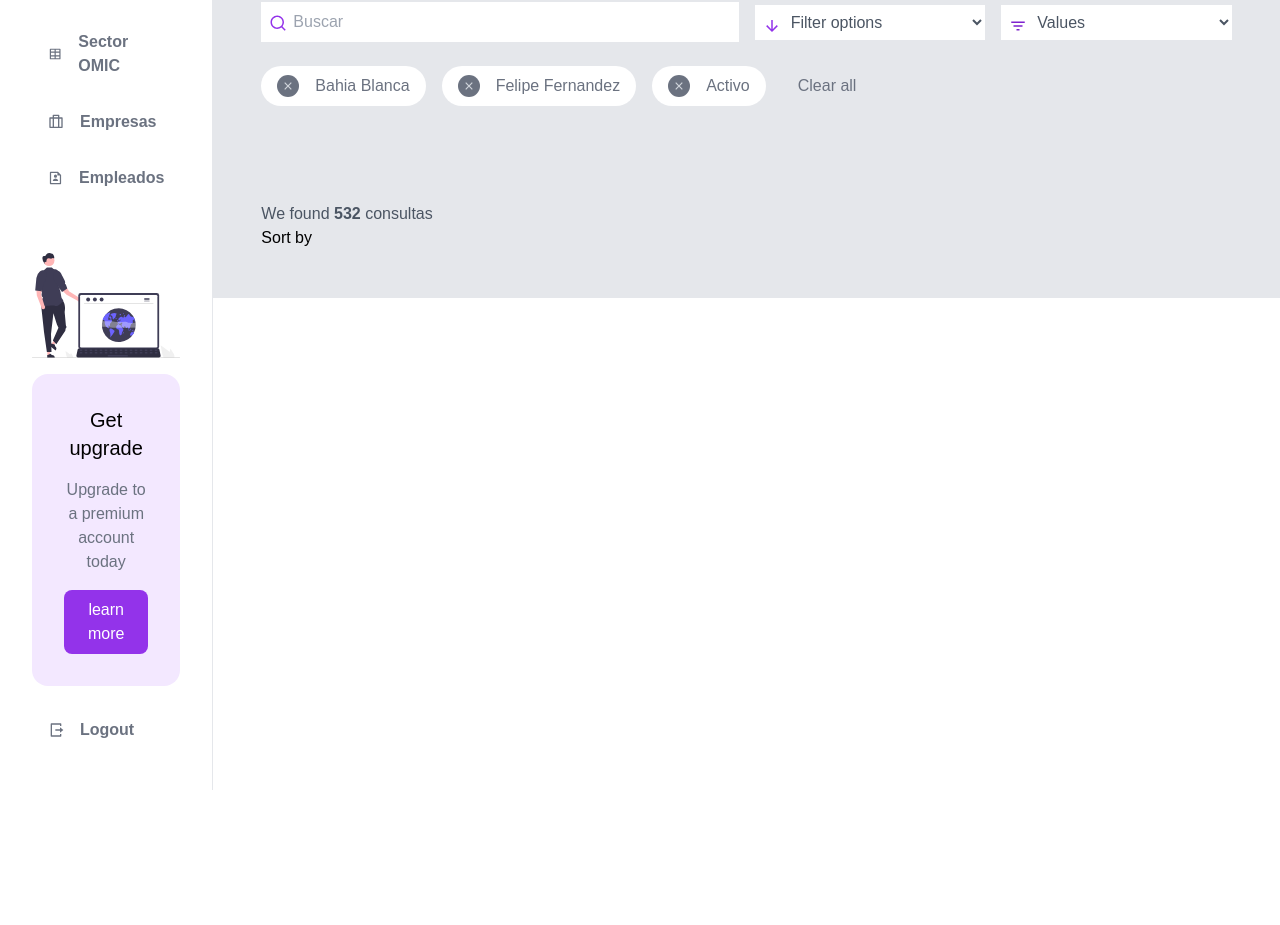
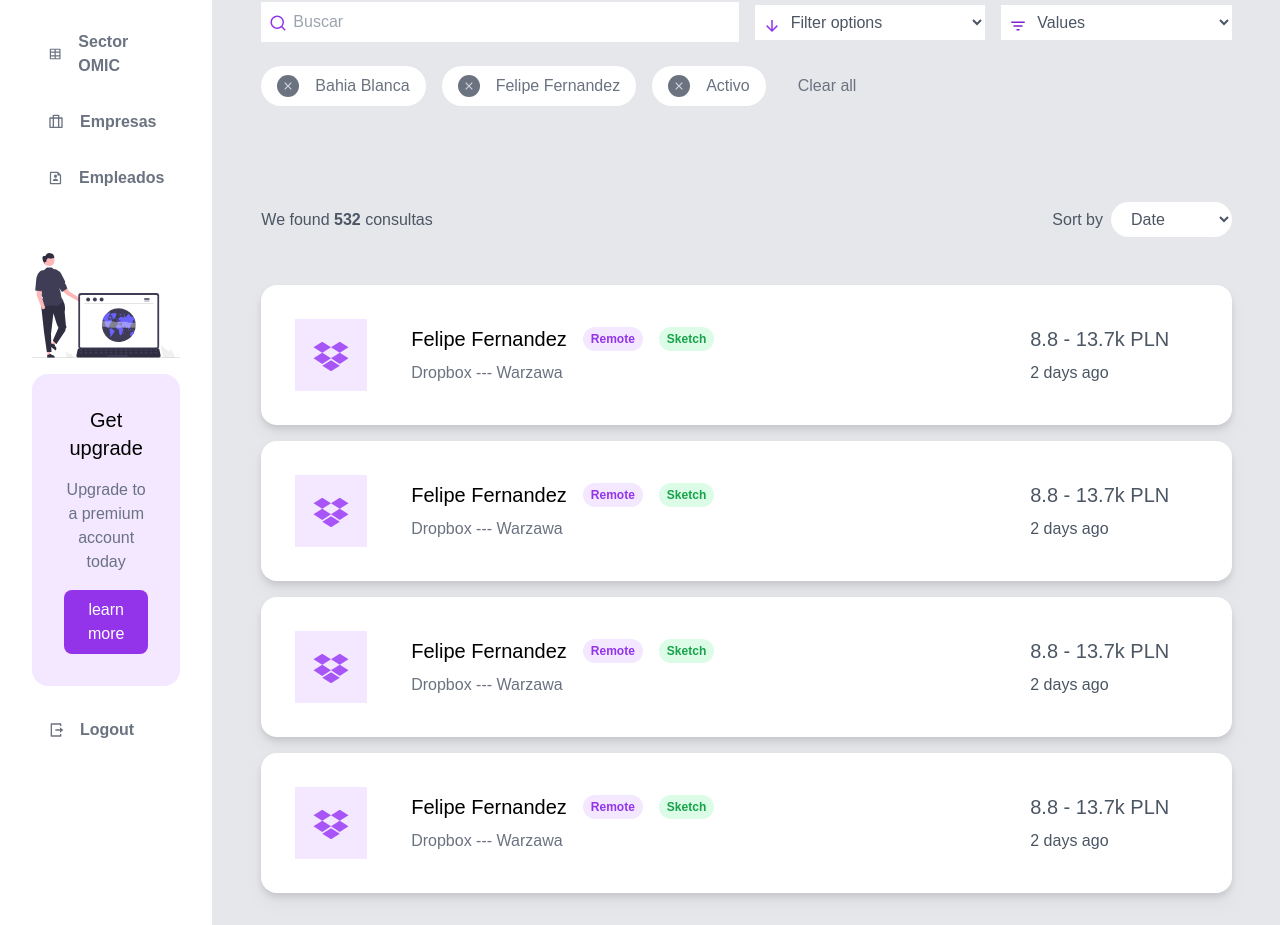
Before and after one commit to FelipeFern/ProyectoFInalNextJs, a Next.js app: page / in a window 1280 px wide. Shown: the part 186-1111 px from the top of the page. Before the commit the page ends 976 px from the top, so only its background shows below. Built offline with nearby package versions, Linux system fonts and the light colour scheme; no server answers; a web font is replaced by a local one.

Commit message:
Dashboard finished.

```diff
--- /dev/null
+++ b/src/components/Dashboard/Cards.js
@@ -0,0 +1,140 @@
+import { Link } from 'react-router-dom';
+import { RiDropboxFill } from 'react-icons/ri';
+
+const Cards = () => {
+	return (
+		<div className='lg:pr-12 lg:pl-12  md:pr-8 md:pl-8 p-4'>
+			{/* Card */}
+			<Link
+				to='/'
+				className='bg-white rounded-2xl p-8 flex gap-8 flex-col md:flex-row w-full drop-shadow-lg items-center border-2 border-transparent hover:border-purple-400 transition-all mb-4'
+			>
+				{/* Icon */}
+				<div className=' w-full md:w-[10%] flex items-center  justify-startmd:justify-center'>
+					<RiDropboxFill className=' text-7xl bg-purple-100 text-purple-500 p-4' />
+				</div>
+				{/* Middle */}
+				<div className='w-full md:w-[70%]'>
+					<h1 className='text-xl flex items-center gap-4 mb-2'>
+						{' '}
+						Felipe Fernandez
+						<span className='text-xs py-1 px-2 bg-purple-100 rounded-full text-purple-600 font-bold'>
+							{' '}
+							Remote{' '}
+						</span>
+						<span className='text-xs py-1 px-2 bg-green-100 rounded-full text-green-600 font-bold'>
+							Sketch
+						</span>
+					</h1>
+					<p className='text-gray-500'> Dropbox --- Warzawa</p>
+				</div>
+				{/* Right Side */}
+				<div className='w-full md:w-[20%] '>
+					<h3 className='text-xl flex items-center gap-4 mb-2 text-gray-600 font-medium'>
+						{' '}
+						8.8 - 13.7k PLN
+					</h3>
+					<p className='text-gray-600 '> 2 days ago</p>
+				</div>
+			</Link>
+			<Link
+				to='/'
+				className='bg-white rounded-2xl p-8 flex gap-8 flex-col md:flex-row w-full drop-shadow-lg items-center border-2 border-transparent hover:border-purple-400 transition-all mb-4'
+			>
+				{/* Icon */}
+				<div className=' w-full md:w-[10%] flex items-center  justify-startmd:justify-center'>
+					<RiDropboxFill className=' text-7xl bg-purple-100 text-purple-500 p-4' />
+				</div>
+				{/* Middle */}
+				<div className='w-full md:w-[70%]'>
+					<h1 className='text-xl flex items-center gap-4 mb-2'>
+						{' '}
+						Felipe Fernandez
+						<span className='text-xs py-1 px-2 bg-purple-100 rounded-full text-purple-600 font-bold'>
+							{' '}
+							Remote{' '}
+						</span>
+						<span className='text-xs py-1 px-2 bg-green-100 rounded-full text-green-600 font-bold'>
+							Sketch
+						</span>
+					</h1>
+					<p className='text-gray-500'> Dropbox --- Warzawa</p>
+				</div>
+				{/* Right Side */}
+				<div className='w-full md:w-[20%] '>
+					<h3 className='text-xl flex items-center gap-4 mb-2 text-gray-600 font-medium'>
+						{' '}
+						8.8 - 13.7k PLN
+					</h3>
+					<p className='text-gray-600 '> 2 days ago</p>
+				</div>
+			</Link>
+			<Link
+				to='/'
+				className='bg-white rounded-2xl p-8 flex gap-8 flex-col md:flex-row w-full drop-shadow-lg items-center border-2 border-transparent hover:border-purple-400 transition-all mb-4'
+			>
+				{/* Icon */}
+				<div className=' w-full md:w-[10%] flex items-center  justify-startmd:justify-center'>
+					<RiDropboxFill className=' text-7xl bg-purple-100 text-purple-500 p-4' />
+				</div>
+				{/* Middle */}
+				<div className='w-full md:w-[70%]'>
+					<h1 className='text-xl flex items-center gap-4 mb-2'>
+						{' '}
+						Felipe Fernandez
+						<span className='text-xs py-1 px-2 bg-purple-100 rounded-full text-purple-600 font-bold'>
+							{' '}
+							Remote{' '}
+						</span>
+						<span className='text-xs py-1 px-2 bg-green-100 rounded-full text-green-600 font-bold'>
+							Sketch
+						</span>
+					</h1>
+					<p className='text-gray-500'> Dropbox --- Warzawa</p>
+				</div>
+				{/* Right Side */}
+				<div className='w-full md:w-[20%] '>
+					<h3 className='text-xl flex items-center gap-4 mb-2 text-gray-600 font-medium'>
+						{' '}
+						8.8 - 13.7k PLN
+					</h3>
+					<p className='text-gray-600 '> 2 days ago</p>
+				</div>
+			</Link>
+			<Link
+				to='/'
+				className='bg-white rounded-2xl p-8 flex gap-8 flex-col md:flex-row w-full drop-shadow-lg items-center border-2 border-transparent hover:border-purple-400 transition-all mb-4'
+			>
+				{/* Icon */}
+				<div className=' w-full md:w-[10%] flex items-center  justify-startmd:justify-center'>
+					<RiDropboxFill className=' text-7xl bg-purple-100 text-purple-500 p-4' />
+				</div>
+				{/* Middle */}
+				<div className='w-full md:w-[70%]'>
+					<h1 className='text-xl flex items-center gap-4 mb-2'>
+						{' '}
+						Felipe Fernandez
+						<span className='text-xs py-1 px-2 bg-purple-100 rounded-full text-purple-600 font-bold'>
+							{' '}
+							Remote{' '}
+						</span>
+						<span className='text-xs py-1 px-2 bg-green-100 rounded-full text-green-600 font-bold'>
+							Sketch
+						</span>
+					</h1>
+					<p className='text-gray-500'> Dropbox --- Warzawa</p>
+				</div>
+				{/* Right Side */}
+				<div className='w-full md:w-[20%] '>
+					<h3 className='text-xl flex items-center gap-4 mb-2 text-gray-600 font-medium'>
+						{' '}
+						8.8 - 13.7k PLN
+					</h3>
+					<p className='text-gray-600 '> 2 days ago</p>
+				</div>
+			</Link>
+		</div>
+	);
+};
+
+export default Cards;
--- a/src/components/Dashboard/Content.js
+++ b/src/components/Dashboard/Content.js
@@ -30,9 +30,9 @@ const Content = () => {
 						<select
 							type='text'
 							placeholder='Buscar'
-							className='bg-white p-2 outline-none pl-8 pr-4 w-full '
+							className='bg-white p-2 outline-none pl-8 pr-4 w-full hover:cursor-pointer '
 						>
-							<option value='' disabled selected hiden>
+							<option value='' disabled selected hidden>
 								Filter options
 							</option>
 							<option>Localidad</option>
@@ -46,7 +46,7 @@ const Content = () => {
 						<select
 							type='text'
 							selec='Buscar'
-							className='bg-white p-2 outline-none pl-8 pr-4 w-full '
+							className='bg-white p-2 outline-none pl-8 pr-4 w-full hover:cursor-pointer'
 						>
 							<option>Values</option>
 						</select>
--- a/src/components/Dashboard/Dashboard.js
+++ b/src/components/Dashboard/Dashboard.js
@@ -14,9 +14,11 @@ import React, { useEffect, useState } from 'react';
 import HeaderDashboard from './HeaderDashboard';
 import Content from './Content';
 import ResultsCards from './ResultsCards';
+import Cards from './Cards';
 
 export default function Dashboard() {
 	const [openSidebar, setOpenSidebar] = useState(false);
+	const hoverCollor = 'bg-purple-500';
 
 	useEffect(() => {
 		document.title = 'Dashboard';
@@ -30,7 +32,7 @@ export default function Dashboard() {
 		<div className='min-h-screen grid grid-col-1 lg:grid-cols-6'>
 			{/* Sidebar */}
 			<div
-				className={`fixed lg:static top-0 w-[80%] md:w-[40%] lg:w-full z-50 bg-white transition-all ${
+				className={`fixed lg:static top-0 w-[81%] md:w-[40%] lg:w-full z-50 bg-white transition-all ${
 					openSidebar ? '-left-0' : '-left-full'
 				}  w-full h-full overflow-y-scroll col-span-1 p-8 border-r`}
 			>
@@ -45,7 +47,7 @@ export default function Dashboard() {
 							<li>
 								<Link
 									to='/'
-									className='flex items-center gap-4  hover:bg-purple-500 p-4 text-gray-500 hover:text-white rounded-lg transition-colors font-semibold'
+									className={`flex items-center gap-4  hover:{$hoverCollor} p-4 text-gray-500 hover:text-white rounded-lg transition-colors font-semibold`}
 								>
 									<RiMapPin2Line /> Localidades
 								</Link>
@@ -101,15 +103,16 @@ export default function Dashboard() {
 			{/* Btn menu movil */}
 			<button
 				onClick={() => handleSidebar()}
-				className=' block lg:hidden absolute bottom-4 right-4 bg-purple-600 text-white p-2 rounded-full text-2xl'
+				className=' block lg:hidden fixed bottom-4 right-4 bg-purple-600 text-white p-2 rounded-full text-2xl z-40'
 			>
 				{openSidebar ? <RiCloseLine /> : <RiMenu2Line />}
 			</button>
 			{/* Content */}
-			<div className=' col-span-5'>
+			<div className=' col-span-5 bg-gray-200'>
 				<HeaderDashboard />
 				<Content />
 				<ResultsCards />
+				<Cards />
 			</div>
 		</div>
 	);
--- a/src/components/Dashboard/HeaderDashboard.js
+++ b/src/components/Dashboard/HeaderDashboard.js
@@ -9,7 +9,7 @@ import {
 
 const HeaderDashboard = () => {
 	return (
-		<header className='flex flex-col md:flex-row gap-4 items-center justify-between  p-4 md:pl-8 md:pr-8 lg:pr-12 lg:pl-12  w-full'>
+		<header className='flex flex-col md:flex-row gap-4 items-center justify-between  p-4 md:pl-8 md:px-8 lg:px-12 lg:pl-12  w-full bg-white'>
 			{/* Search */}
 			<form className='md:w-[45%] lg:w-[30%] w-full order-1 md:order-none'>
 				<div className='relative '>
--- a/src/components/Dashboard/ResultsCards.js
+++ b/src/components/Dashboard/ResultsCards.js
@@ -1,18 +1,26 @@
-import Link from 'react-router-dom';
-import {
-	RiSearchLine,
-	RiArrowDownLine,
-	RiFilter3Fill,
-	RiCloseLine,
-} from 'react-icons/ri';
-
 const ResultsCards = () => {
 	return (
-		<div className='lg:p-12 p-4 md:p-8 bg-gray-200'>
+		<div className='lg:p-12 lg:pb-8 p-4 md:p-8 bg-gray-200 flex items-center justify-between'>
 			<p className='text-gray-600'>
 				We found<span className='font-semibold'> {532}</span> consultas
 			</p>
-			<p>Sort by</p>
+
+			<p className='text-gray-600 flex items-center gap-2'>
+				Sort by
+				<div className='relative '>
+					<select
+						type='text'
+						placeholder='Buscar'
+						className='bg-white p-2 outline-none pl-4 pr-4 w-full hover:cursor-pointer rounded-full'
+					>
+						<option value='' selected>
+							Date
+						</option>
+						<option>Localidad</option>
+						<option>Nombre</option>
+					</select>
+				</div>
+			</p>
 		</div>
 	);
 };
```
